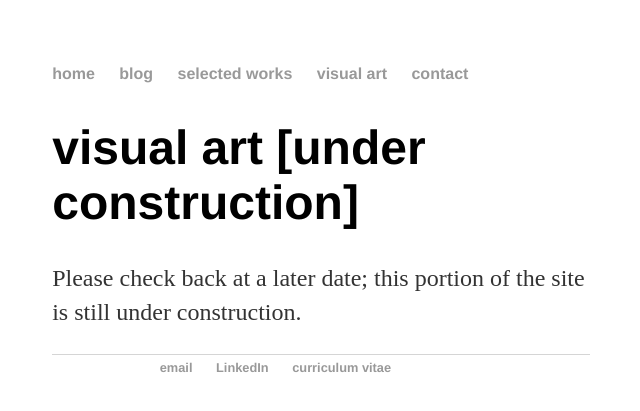
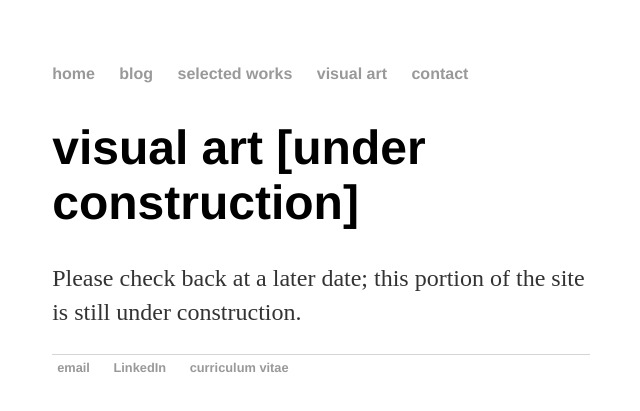
Before and after one commit to HillJustin/HillJustin.github.io, a Jekyll site: the page built from visual art/index.md, in a window 1280 px wide. Shown: the top 411 px of the page, without its empty margins (319-959 px from the left). Built offline with Jekyll 4.4.1, drawn with Linux system fonts in a browser that asks for light colours.

Commit message:
Update main.css

```diff
--- a/assets/css/main.css
+++ b/assets/css/main.css
@@ -7,12 +7,16 @@
     padding: 5px;
     list-style: none;
     font-weight: bold;
+    margin: auto;
+}
+nav ul {
     width: 60%;
-    margin: auto;
+}
+footer ul {
+    width: 100%;
 }
 nav ul li, footer ul li {
     display: inline;
-    text-align: left;
     margin-right: 20px;
 }
 a {
```
